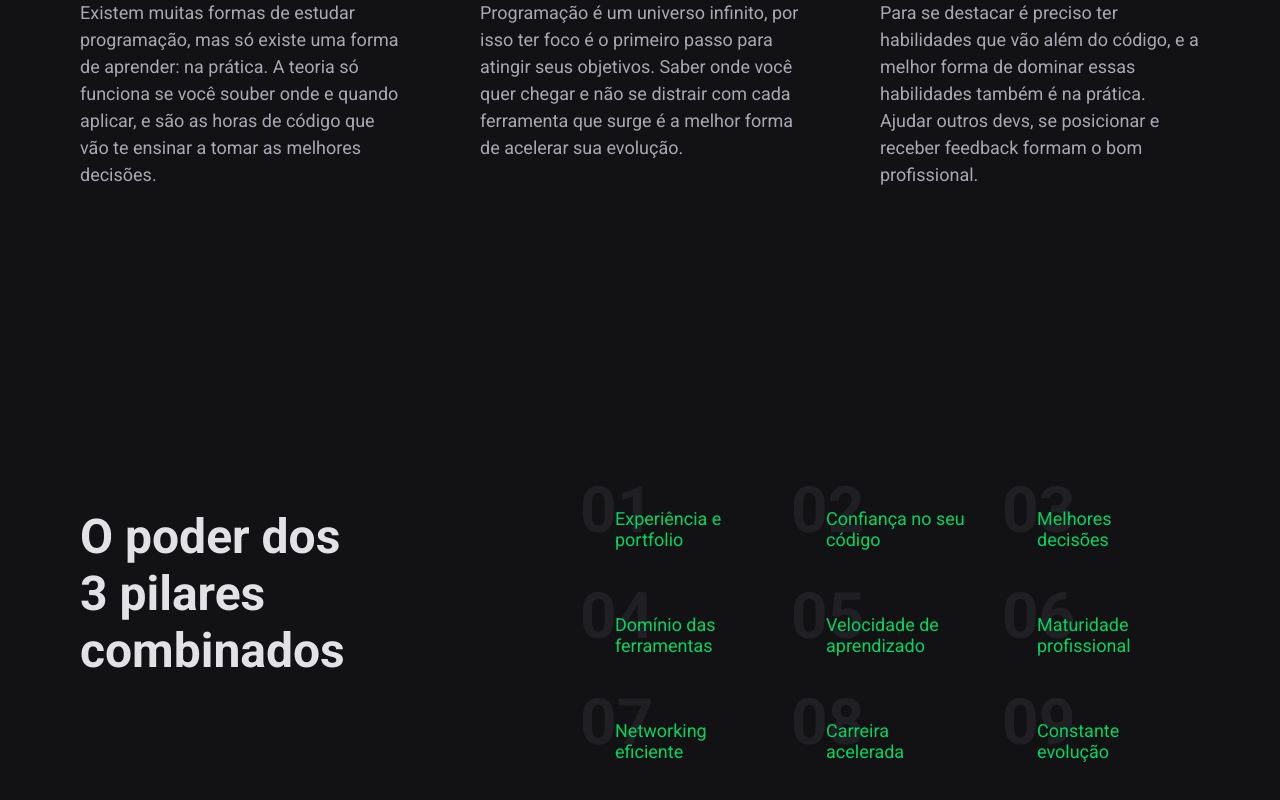
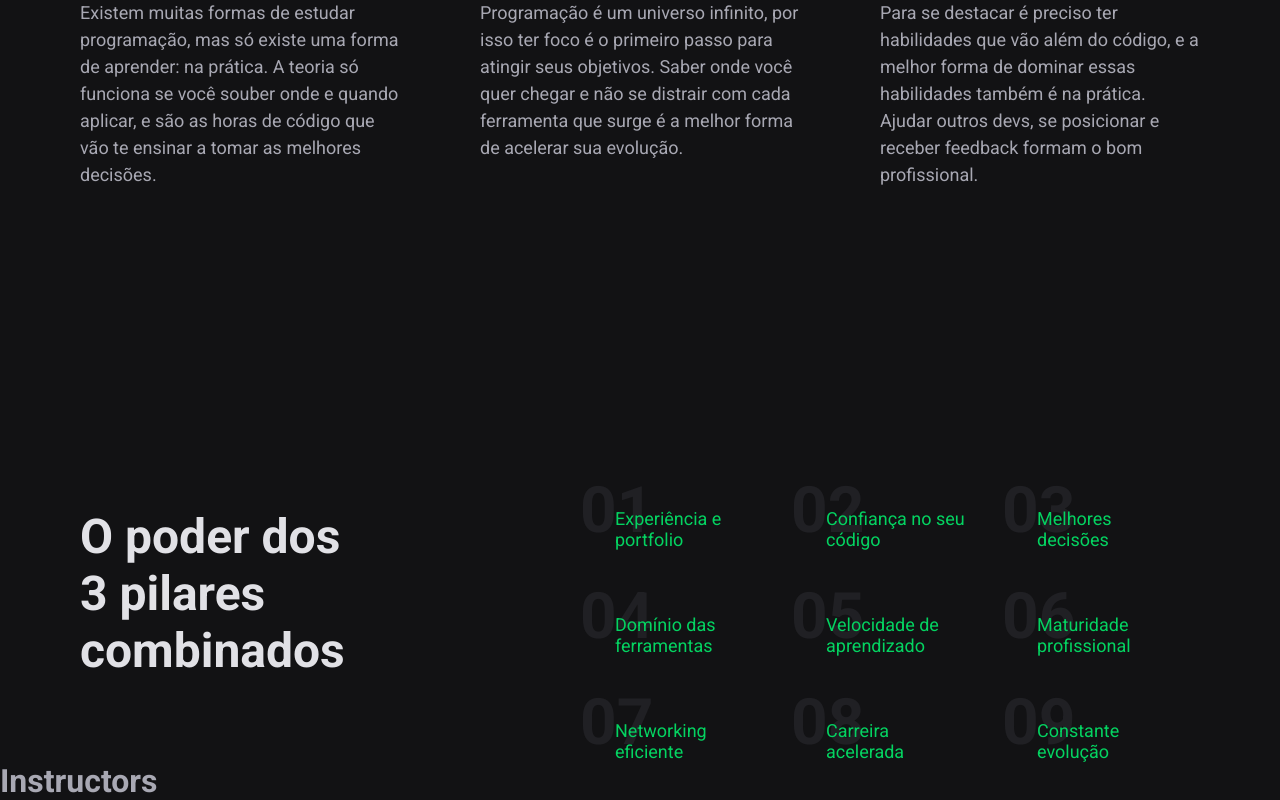
Before and after one commit to 0xjoaovpsantos/next-level-week-clone, a React (Create React App) app: page / in a window 1280 px wide. Shown: the part 2291-3091 px from the top of the page. Before the commit the page ends 3053 px from the top, so only its background shows below. Built offline with nearby package versions, Linux system fonts and the light colour scheme.

Commit message:
add: create component Instructors

```diff
--- a/src/App.tsx
+++ b/src/App.tsx
@@ -5,6 +5,7 @@ import Apresentation from './components/Apresentation/';
 import About from './components/About';
 import Methods from './components/Methods';
 import Pillars from './components/Pillas';
+import Instructors from './components/Instructors';
 
 const App: React.FC = () => (
   <>
@@ -13,6 +14,7 @@ const App: React.FC = () => (
     <About />
     <Methods />
     <Pillars />
+    <Instructors />
   </>
 );
 
--- /dev/null
+++ b/src/components/Instructors/index.tsx
@@ -0,0 +1,5 @@
+import React from 'react';
+
+const Instructors: React.FC = () => <h1>Instructors</h1>;
+
+export default Instructors;
```
